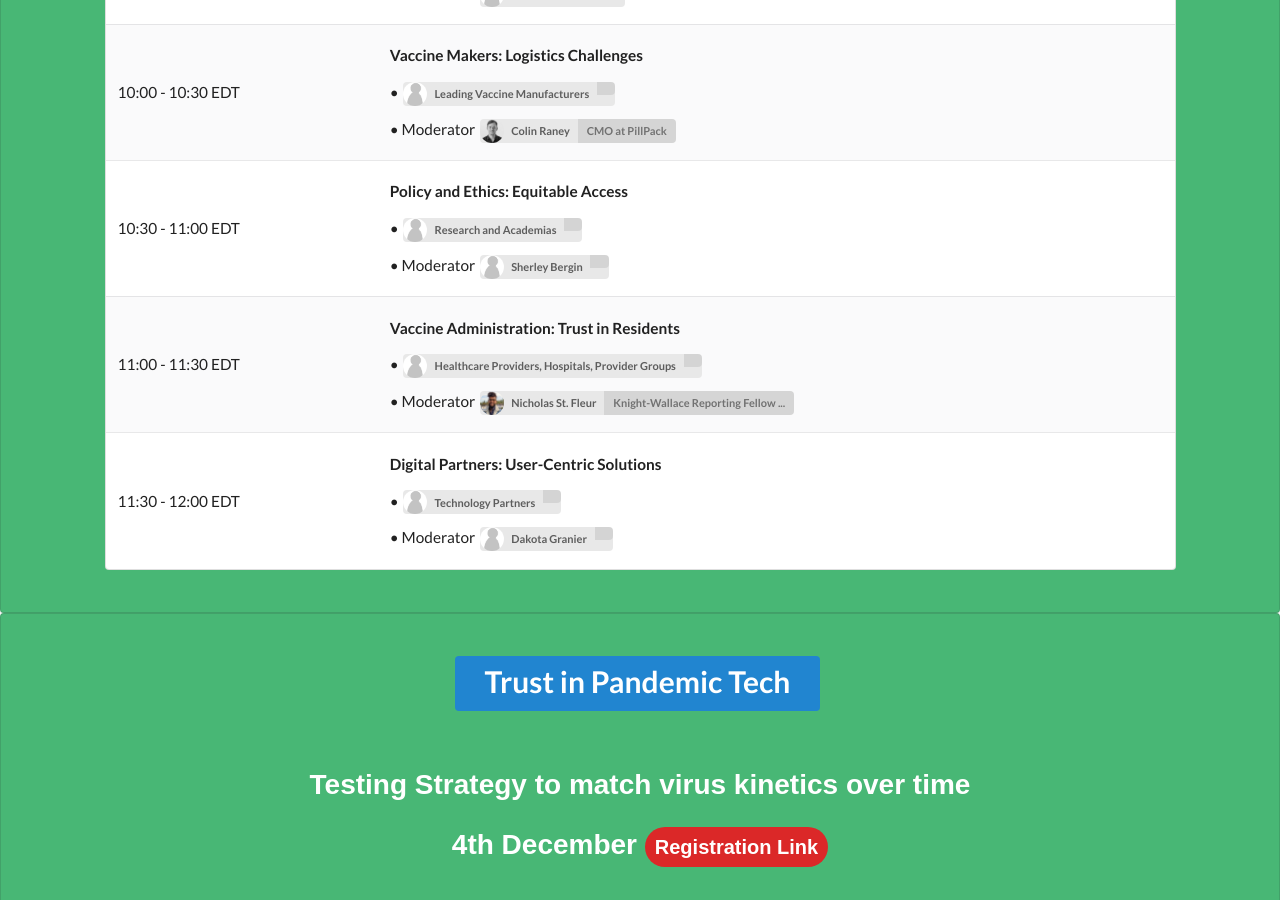
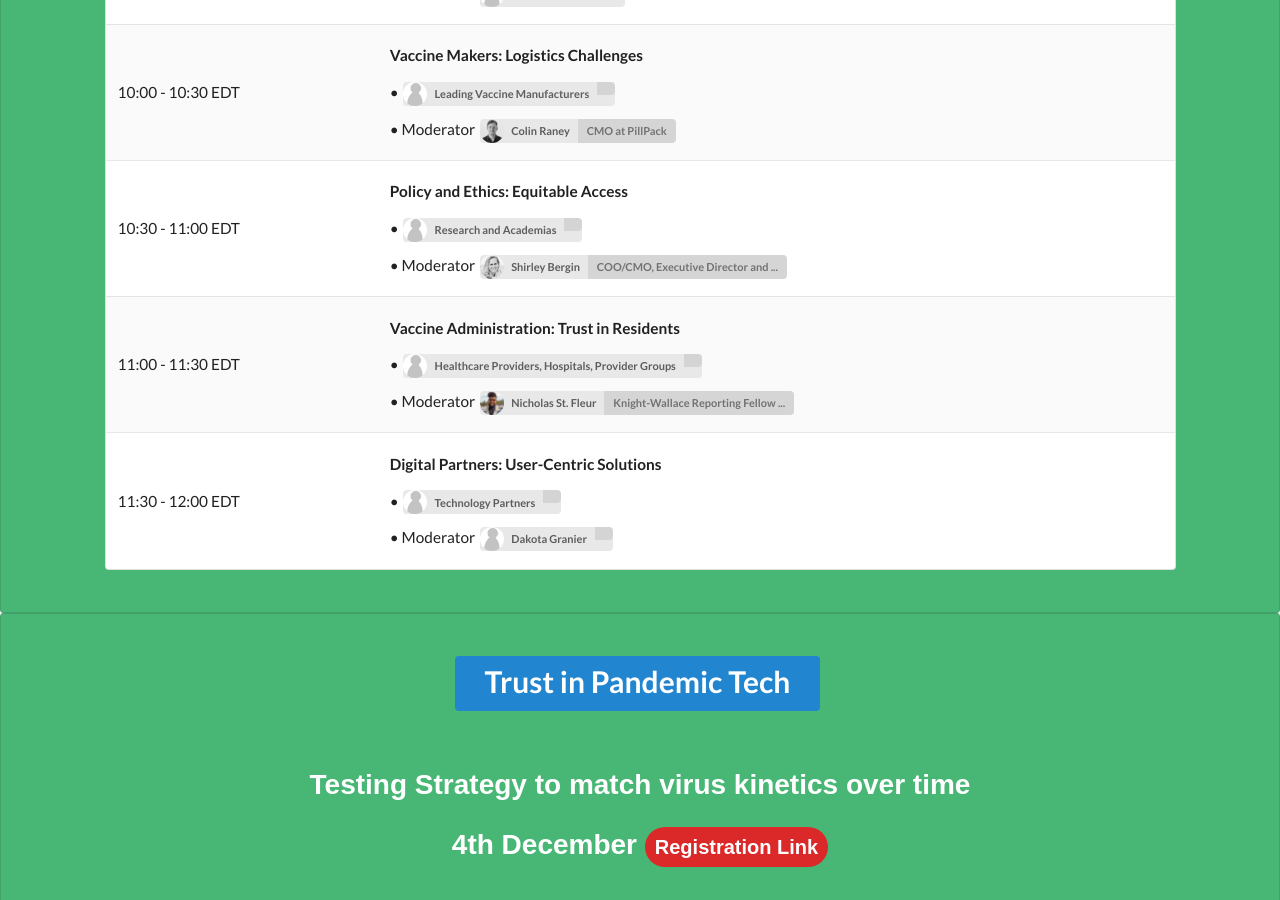
Before and after one commit to responsible-data-summit/events, a Jekyll site: the page built from agenda-0806.html, in a window 1280 px wide and 900 px high, scrolled down 873 px. Built offline with Jekyll 4.4.1, drawn with Linux system fonts in a browser that asks for light colours; some web fonts are replaced; comment, search, counter and statistics services are not loaded.

Commit message:
fix typo

```diff
--- a/_data/agenda1211.yml
+++ b/_data/agenda1211.yml
@@ -29,7 +29,7 @@
     - title: "Policy and Ethics: Equitable Access"
       speakers:
         - name: Research and Academias
-        - name: Sherley Bergin
+        - name: Shirley Bergin
           content: "Moderator"
 - time: 11:00 - 11:30
   sections:
```
